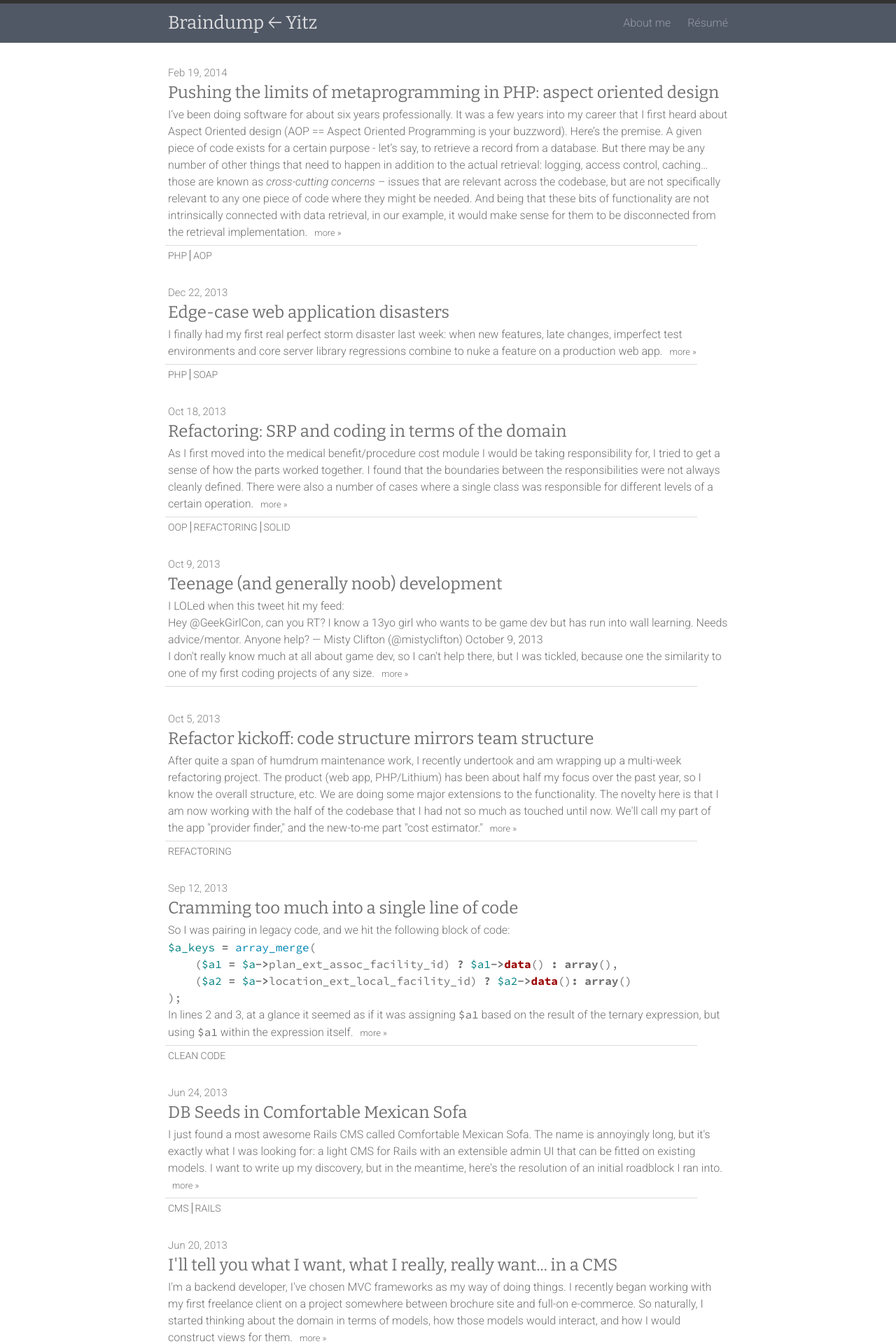
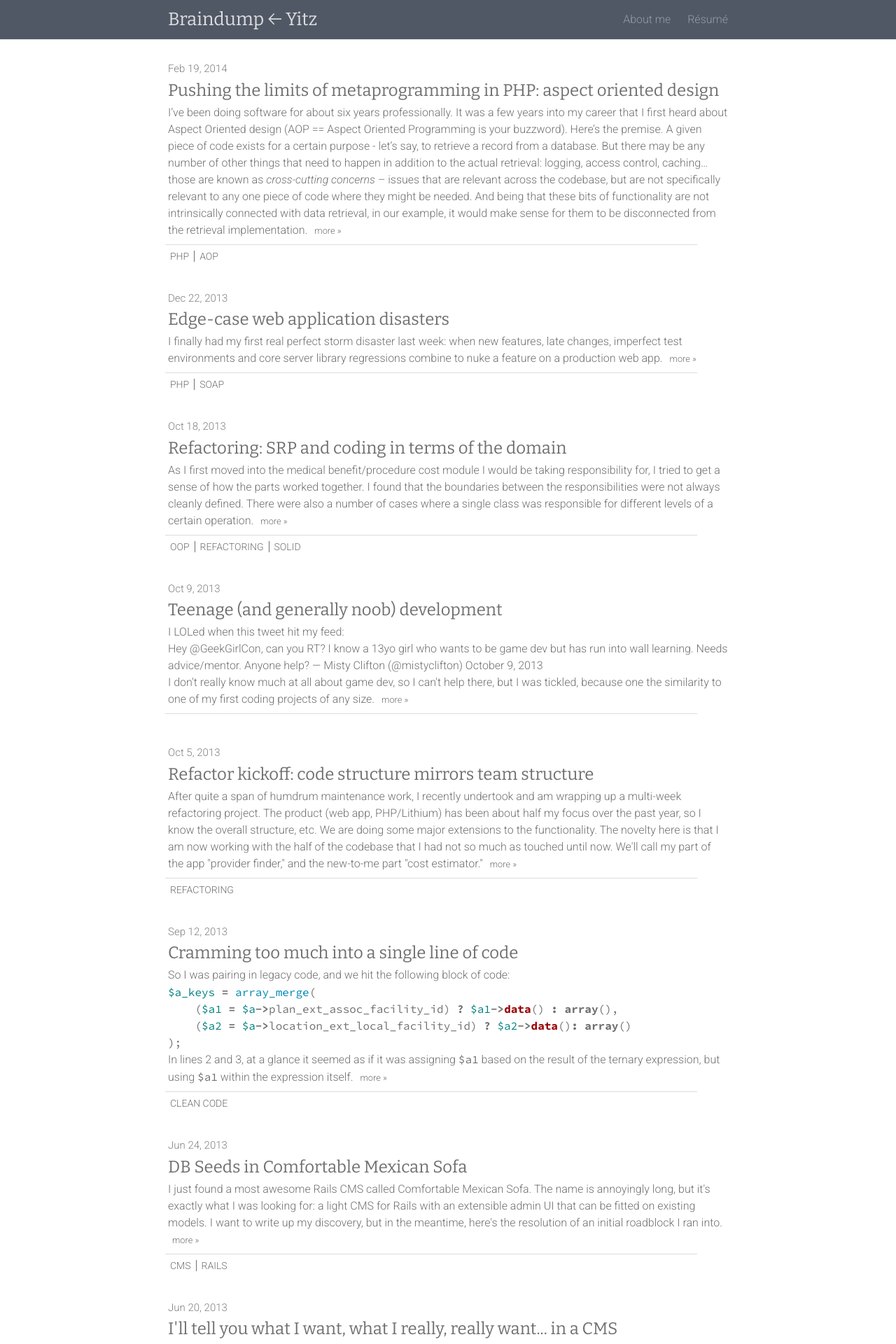
Before and after one commit to yitznewton/yitznewton.github.io, a Jekyll site: the page built from index.html, in a window 1280 px wide. Shown: the top 1920 px of the page at 70% size. Built offline with Jekyll 4.4.1, drawn with Linux system fonts in a browser that asks for light colours; comment, search, counter and statistics services are not loaded.

Commit message:
add disqus; tweak CSS

```diff
--- a/_layouts/post.html
+++ b/_layouts/post.html
@@ -12,4 +12,6 @@
   {{ content }}
   </article>
 
+  {% include disqus.html %}
+
 </div>
--- a/css/main.css
+++ b/css/main.css
@@ -34,7 +34,6 @@
 /* Site header */
 
 .site-header {
-  border-top: 5px solid #333;
   border-bottom: 1px solid #e8e8e8;
   min-height: 56px;
 }
--- a/css/yitznewton.sass
+++ b/css/yitznewton.sass
@@ -10,7 +10,7 @@
 
 @mixin inline_list
   li
-    padding: 0 4px
+    padding: 0 0.5em
     margin: 0
     display: inline
     list-style: none
@@ -67,6 +67,13 @@
   color: #959ba6
 
 .posts
+  li
+    margin-bottom: 38px
+
+  .post-date
+    display: block
+    margin: 0 0 7px
+
   .post-link
     @include bitter
     display: block
@@ -74,10 +81,10 @@
 
   .post-tags
     @include inline_list
-    margin: 6px 0 0 -4px
+    margin: 8px 0 0 -4px
     width: 95%
     border-top: 1px solid #DDD
-    padding: 4px 0 0
+    padding: 6px 0 0
     font-size: 14px
     text-transform: uppercase
 
--- a/feed.xml
+++ b/feed.xml
@@ -14,7 +14,7 @@
     {% for post in site.posts limit:10 %}
       <item>
         <title>{{ post.title | xml_escape }}</title>
-        <description>{{ post.content | xml_escape }}</description>
+        <description>{{ post.excerpt | remove: '<p>' | remove: '</p>' | xml_escape }} [...]</description>
         <pubDate>{{ post.date | date_to_rfc822 }}</pubDate>
         <link>{{ post.url | prepend: site.baseurl | prepend: site.url }}</link>
         <guid isPermaLink="true">{{ post.url | prepend: site.baseurl | prepend: site.url }}</guid>
--- a/index.html
+++ b/index.html
@@ -7,9 +7,7 @@
   <ul class="posts">
     {% for post in site.posts %}
       <li>
-        <div>
-          <time class="post-date">{{ post.date | date: "%b %-d, %Y" }}</time>
-        </div>
+        <time class="post-date">{{ post.date | date: "%b %-d, %Y" }}</time>
         <a class="post-link" href="{{ post.url | prepend: site.baseurl }}">{{ post.title }}</a>
         <p>
           {{ post.excerpt | remove: '<p>' | remove: '</p>' }}
```
Also changed, not shown: _includes/disqus.html (added, +11 -0 lines), favicon.ico.
